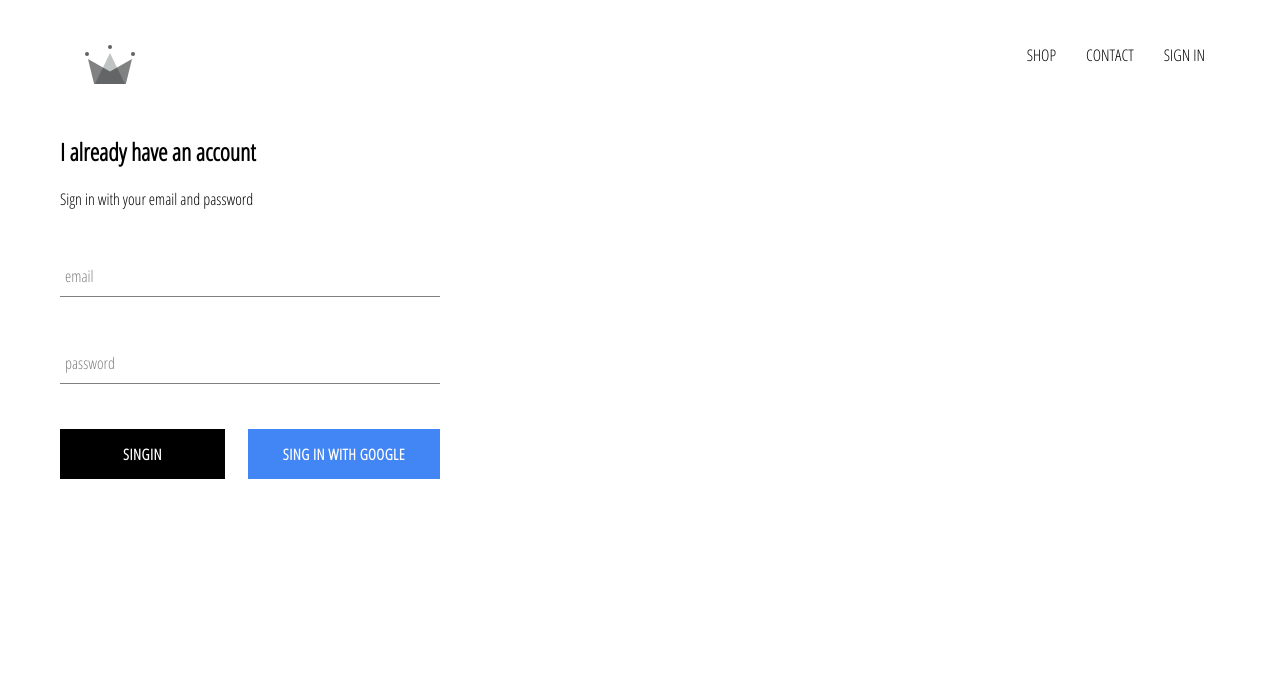
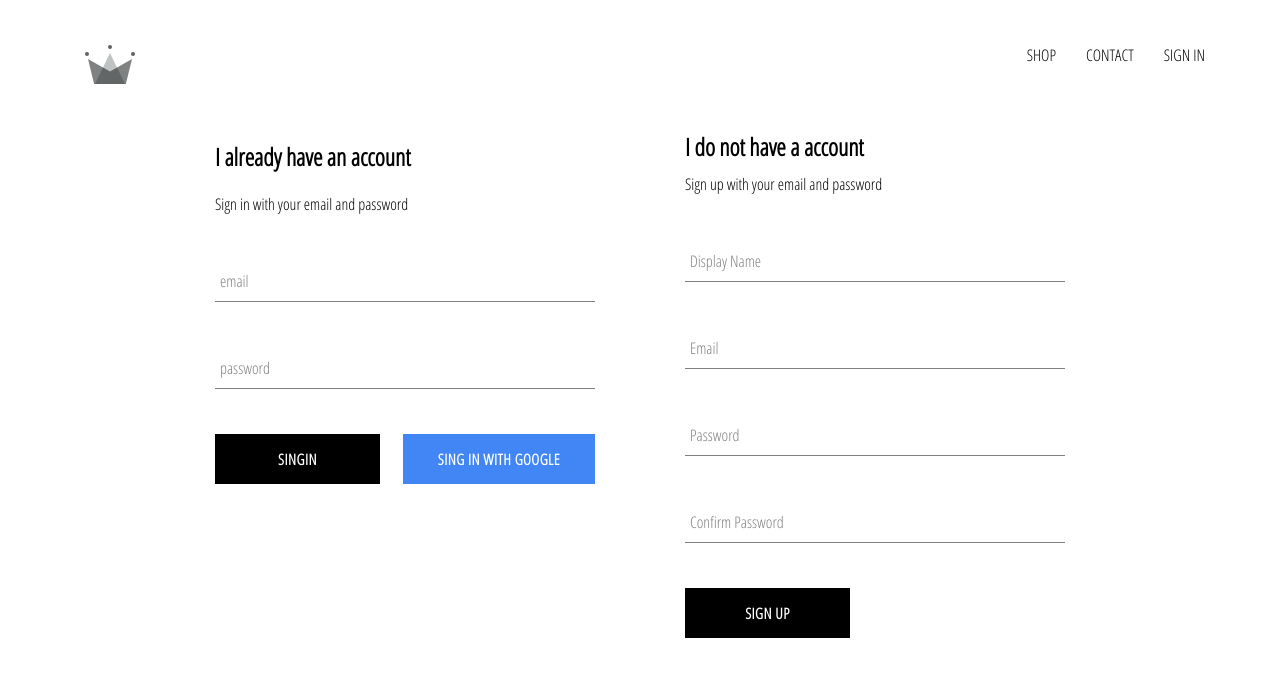
Before and after one commit to Shankhadeep1234/crwn-clothing, a React (Create React App) app: page /signin in a window 1280 px wide. Shown: the top 676 px of the page. Built offline with nearby package versions, Linux system fonts and the light colour scheme; no server answers.

Commit message:
Adding email/password sign up authentication for firebase, as a result we need to store our user objects in the database.

```diff
--- a/src/App.js
+++ b/src/App.js
@@ -7,7 +7,7 @@ import HomePage from "./pages/homepage/homepage.component";
 import ShopPage from "./pages/shop/shop.component";
 import Header from "./components/header/header.component";
 import SignInAndSignUpPage from "./pages/sign-in-and-sign-up/sign-in-and-sign-up.component";
-import { auth } from "./firebase/firebase.utils";
+import { auth, createUserProfileDocument } from "./firebase/firebase.utils";
 
 class App extends React.Component {
   constructor() {
@@ -21,10 +21,24 @@ class App extends React.Component {
   unsubscribeFromAuth = null;
 
   componentDidMount() {
-    this.unsubscribeFromAuth = auth.onAuthStateChanged(user => {
-      this.setState({ currentUser: user });
+    this.unsubscribeFromAuth = auth.onAuthStateChanged(async userAuth => {
+      if (userAuth) {
+        const userRef = await createUserProfileDocument(userAuth);
 
-      console.log(user);
+        userRef.onSnapshot(snapShot => {
+          this.setState({
+            currentUser: {
+              id: snapShot.id,
+              ...snapShot.data()
+            }
+          });
+          console.log(this.state);
+        });
+      } else {
+        this.setState({
+          currentUser: userAuth
+        });
+      }
     });
   }
 
--- /dev/null
+++ b/src/components/sign-up/sign-up.component.jsx
@@ -0,0 +1,103 @@
+import React from "react";
+
+import FormInput from "../form-input/form-input.component";
+import CustomButton from "../custom-button/custom-button.component";
+
+import { auth, createUserProfileDocument } from "../../firebase/firebase.utils";
+
+import "./sign-up.styles.scss";
+
+class SignUp extends React.Component {
+  constructor() {
+    super();
+
+    this.state = {
+      displayName: "",
+      email: "",
+      password: "",
+      confirmPassword: ""
+    };
+  }
+
+  handleSubmit = async event => {
+    event.preventDefault();
+
+    const { displayName, email, password, confirmPassword } = this.state;
+
+    if (password !== confirmPassword) {
+      alert("passwords don't match");
+      return;
+    }
+
+    try {
+      const { user } = await auth.createUserWithEmailAndPassword(
+        email,
+        password
+      );
+
+      await createUserProfileDocument(user, { displayName });
+
+      this.setState({
+        displayName: "",
+        email: "",
+        password: "",
+        confirmPassword: ""
+      });
+    } catch (error) {
+      console.error(error);
+    }
+  };
+
+  handleChange = event => {
+    const { name, value } = event.target;
+
+    this.setState({ [name]: value });
+  };
+
+  render() {
+    const { displayName, email, password, confirmPassword } = this.state;
+    return (
+      <div className="sign-up">
+        <h2 className="title">I do not have a account</h2>
+        <span>Sign up with your email and password</span>
+        <form className="sign-up-form" onSubmit={this.handleSubmit}>
+          <FormInput
+            type="text"
+            name="displayName"
+            value={displayName}
+            onChange={this.handleChange}
+            label="Display Name"
+            required
+          />
+          <FormInput
+            type="email"
+            name="email"
+            value={email}
+            onChange={this.handleChange}
+            label="Email"
+            required
+          />
+          <FormInput
+            type="password"
+            name="password"
+            value={password}
+            onChange={this.handleChange}
+            label="Password"
+            required
+          />
+          <FormInput
+            type="password"
+            name="confirmPassword"
+            value={confirmPassword}
+            onChange={this.handleChange}
+            label="Confirm Password"
+            required
+          />
+          <CustomButton type="submit">SIGN UP</CustomButton>
+        </form>
+      </div>
+    );
+  }
+}
+
+export default SignUp;
--- /dev/null
+++ b/src/components/sign-up/sign-up.styles.scss
@@ -0,0 +1,9 @@
+.sign-up {
+  display: flex;
+  flex-direction: column;
+  width: 380px;
+
+  .title {
+    margin: 10px 0;
+  }
+}
--- a/src/firebase/firebase.utils.js
+++ b/src/firebase/firebase.utils.js
@@ -14,6 +14,30 @@ const config = {
 
 firebase.initializeApp(config);
 
+export const createUserProfileDocument = async (userAuth, additionalData) => {
+  if (!userAuth) return;
+
+  const userRef = firestore.doc(`users/${userAuth.uid}`);
+
+  const snapShot = await userRef.get();
+
+  if (!snapShot.exists) {
+    const { displayName, email } = userAuth;
+    const createdAt = new Date();
+    try {
+      await userRef.set({
+        displayName,
+        email,
+        createdAt,
+        ...additionalData
+      });
+    } catch (error) {
+      console.log("error creating user", error.message);
+    }
+  }
+  return userRef;
+};
+
 export const auth = firebase.auth();
 export const firestore = firebase.firestore();
 
--- a/src/pages/sign-in-and-sign-up/sign-in-and-sign-up.component.jsx
+++ b/src/pages/sign-in-and-sign-up/sign-in-and-sign-up.component.jsx
@@ -1,12 +1,14 @@
 import React from "react";
 
 import SignIn from "../../components/sign-in/sign-in.component";
+import SignUp from "../../components/sign-up/sign-up.component";
 import "./sign-in-and-sign-up.style.scss";
 
 const SignInAndSignUpPage = () => {
   return (
     <div className="sign-in-and-sign-up">
       <SignIn />
+      <SignUp />
     </div>
   );
 };
--- a/src/pages/sign-in-and-sign-up/sign-in-and-sign-up.style.scss
+++ b/src/pages/sign-in-and-sign-up/sign-in-and-sign-up.style.scss
@@ -0,0 +1,6 @@
+.sign-in-and-sign-up {
+  width: 850px;
+  display: flex;
+  justify-content: space-between;
+  margin: 30px auto;
+}
```
